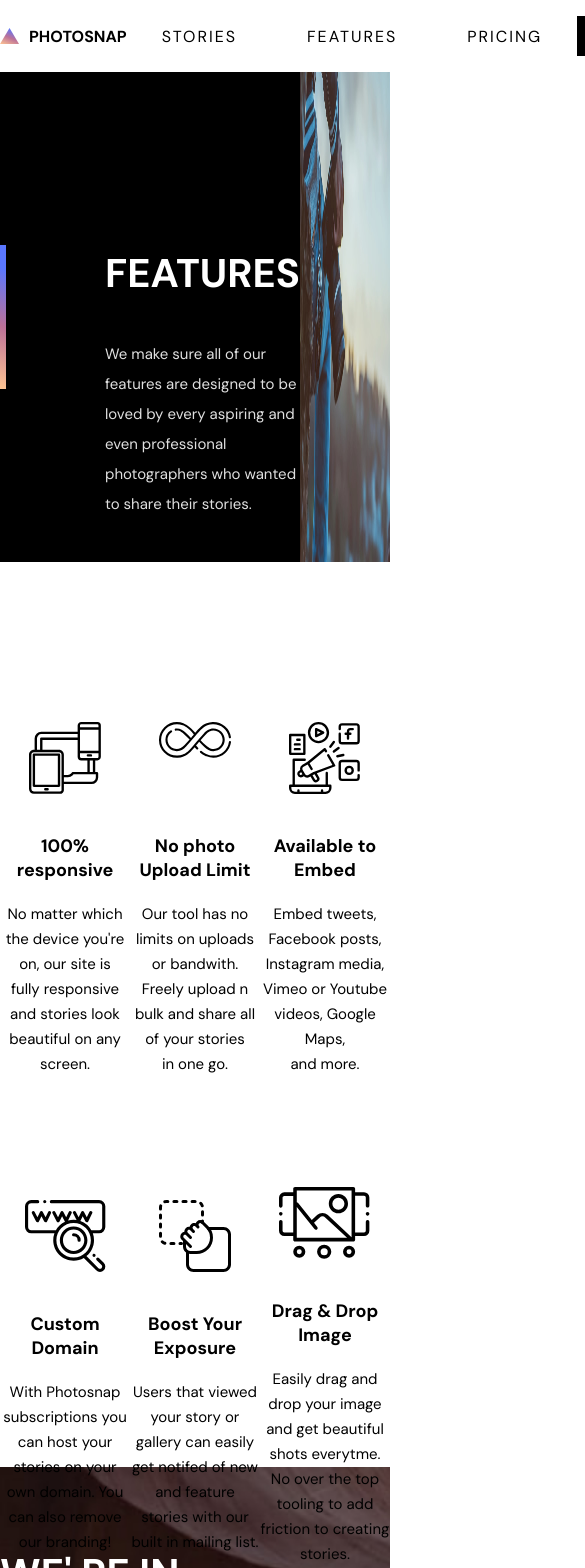
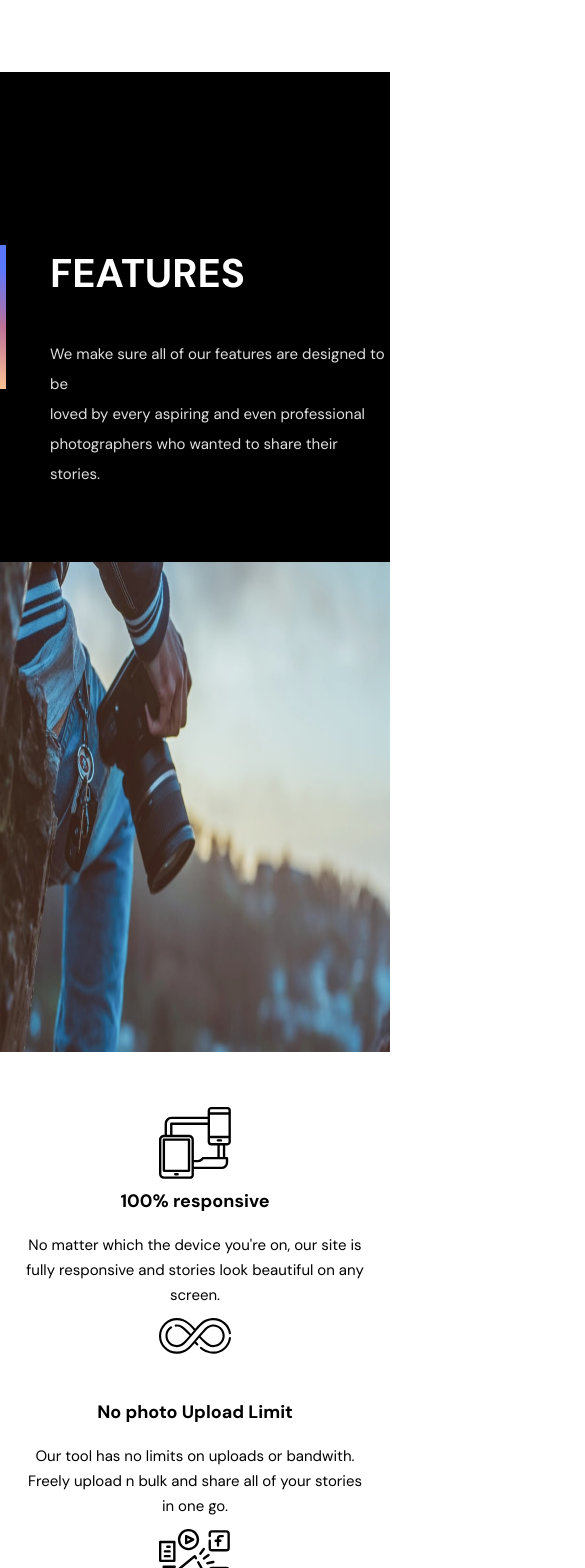
Before and after one commit to MattGri/photosnap-website, a React (Create React App) app: page /features in a window 390 px wide. Shown: the top 1568 px of the page, 585 px wide, since content can reach past the window. Built offline with nearby package versions, Linux system fonts and the light colour scheme.

Commit message:
Added tablet query for features pages

```diff
--- a/src/styles/features.scss
+++ b/src/styles/features.scss
@@ -2,12 +2,30 @@
 
 .wrapper {
     display: flex;
+    flex-wrap: nowrap;
+
+    @media(max-width: 768px) {
+        // flex-direction: column;
+        // align-items: center;
+        // justify-content: center;
+        flex-wrap: wrap;
+    }
 
     .features {
         background-color: $pureBlack;
         height: 490px;
-        flex: 35%;
+        // flex: 35%;
+        width: 42%;
         padding: 175px 0px;
+
+        @media (max-width: 1300px) {
+            width: 85%;
+        }
+
+        @media (max-width: 768px) {
+            width: 100%;
+
+        }
 
         .line {
             position: absolute;
@@ -20,7 +38,11 @@
         }
 
         .container {
-            margin-left: 105px;
+            margin-left: 150px;
+
+            @media(max-width: 1300px) {
+                margin-left: 50px;
+            }
 
 
             .title {
@@ -41,7 +63,16 @@
     }
 
     .heroImage {
-        flex: 50%;
+        // flex: 50%;
+        width: 58%;
+
+        @media (max-width: 1300px) {
+            width: 55%;
+        }
+
+        @media (max-width: 768px) {
+            width: 100%;
+        }
 
         .hero {
             width: 100%;
@@ -54,15 +85,33 @@
     height: 900px;
     padding: 155px 0px 160px 0px;
 
+    @media (max-width: 1300px) {
+        height: auto;
+        padding: 50px 0px;
+    }
+
 
     .wrapper {
         display: flex;
         align-items: center;
         justify-content: center;
         margin-bottom: 110px;
+        flex-wrap: wrap;
+
+        @media(max-width: 768px) {
+            // flex-direction: column;
+            // align-items: center;
+            justify-content: center;
+            flex-wrap: wrap;
+        }
+
 
         .wrapperBox {
             width: 33.33%;
+
+            @media(max-width: 768px) {
+                width: 100%;
+            }
 
 
             .svgImage {
@@ -70,6 +119,10 @@
                 margin: 0 auto 40px auto;
                 width: 72px;
                 height: 72px;
+
+                @media(max-width: 768px) {
+                    margin: 0 auto 10px auto;
+                }
             }
 
             .domain {
@@ -92,6 +145,11 @@
                 text-align: center;
                 font-size: 15px;
                 line-height: 25px;
+
+                @media(max-width: 768px) {
+                    margin-bottom: 10px;
+
+                }
             }
         }
 
--- a/src/styles/home.scss
+++ b/src/styles/home.scss
@@ -3,6 +3,7 @@
 
 .wrapper {
     display: flex;
+
 
     .stories {
         background-color: $pureBlack;
@@ -85,7 +86,7 @@
     }
 
     .storiesContainer {
-        padding: 135px 0px;
+        padding: 135px 0px 0px 0px;
         margin-left: 110px;
 
 
--- a/src/styles/navigation.scss
+++ b/src/styles/navigation.scss
@@ -6,9 +6,15 @@
     justify-content: space-around;
     align-items: center;
 
+
+
     .wrapper {
         display: flex;
         align-items: center;
+
+        @media(max-width: 768px) {
+            display: none;
+        }
 
 
         .logo {
@@ -22,6 +28,10 @@
         display: flex;
         list-style: none;
 
+        @media(max-width: 768px) {
+            display: none;
+        }
+
         .navItem {
             color: $pureBlack;
             text-decoration: none;
@@ -32,7 +42,7 @@
 
             &:hover {
                 color: $lightGrey;
-              transition: 0.15s;
+                transition: 0.15s;
             }
         }
     }
@@ -50,6 +60,10 @@
         transition: 0.15s;
         letter-spacing: 2px;
 
+        @media(max-width: 768px) {
+            display: none;
+        }
+
 
         &:hover {
             background-color: $lightGrey;
```
